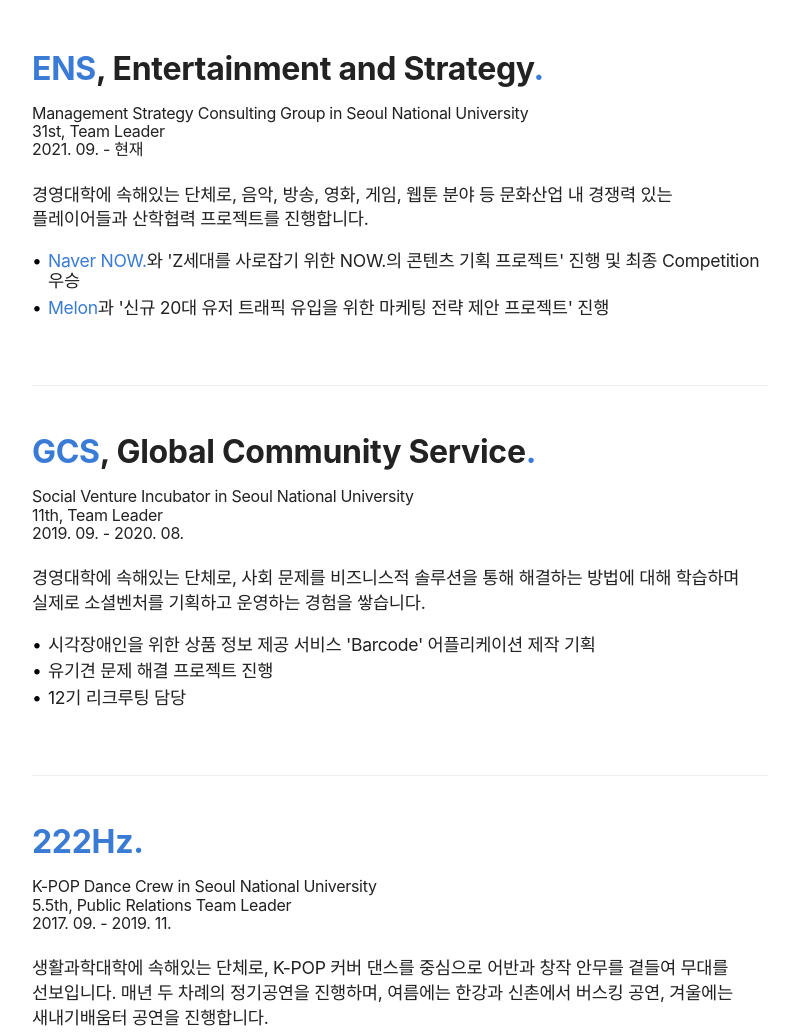
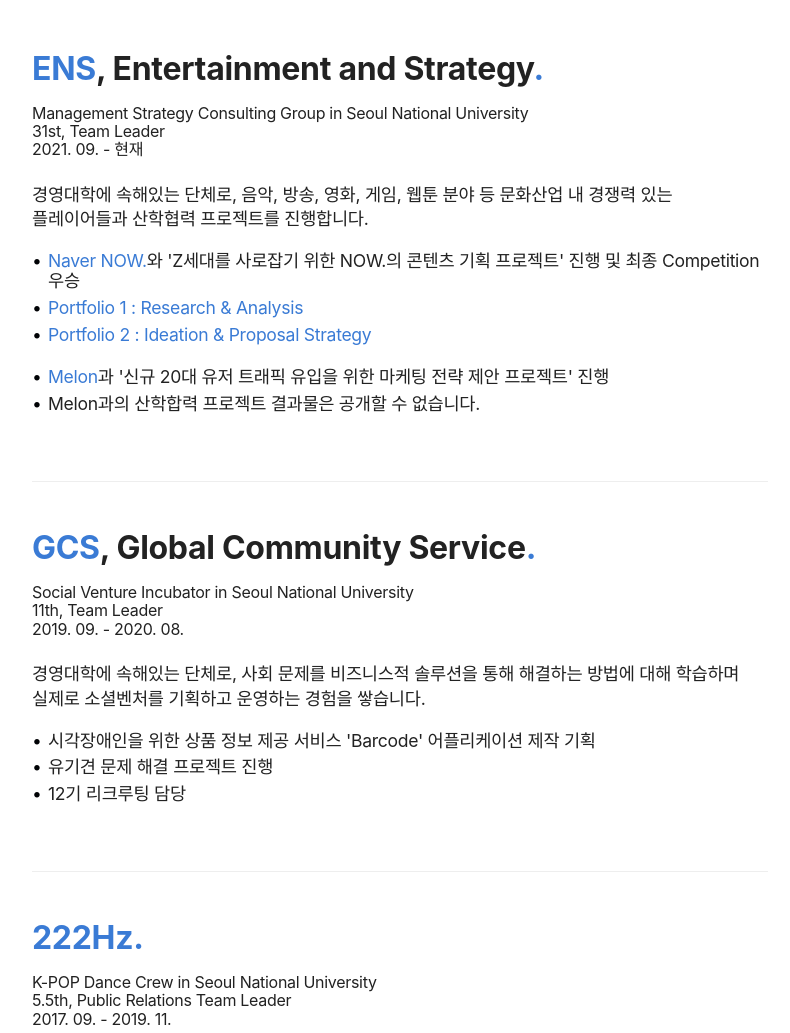
Before and after one commit to youngji-ryou/resume, a plain HTML site: page index.html in a window 1280 px wide. Shown: the part 1838-2871 px from the top of the page, without its empty margins (240-1030 px from the left). Drawn offline with nearby package versions, Linux system fonts and the light colour scheme; a web font is replaced by a local one.

Commit message:
portfolio

```diff
--- a/index.html
+++ b/index.html
@@ -132,9 +132,21 @@
               <li>
                 <a href="https://now.naver.com/player/614" target="_blank">Naver NOW.</a>와 'Z세대를 사로잡기 위한 NOW.의 콘텐츠 기획 프로젝트' 진행 및 최종 Competition 우승<br />
                 </li>
+                <ul>
+                  <li>
+                    <a href="https://kirk.cdkm.com/convert/file/st2ri4szspt1i5f62y028ysm5iezdejm/Now.%201%E1%84%8C%E1%85%AE%E1%84%8E%E1%85%A1%20%E1%84%85%E1%85%B5%E1%84%89%E1%85%A5%E1%84%8E%E1%85%B5%20%E1%84%91%E1%85%A9%E1%84%90%E1%85%B3%E1%84%91%E1%85%A9%E1%86%AF%E1%84%85%E1%85%B5%E1%84%8B%E1%85%A9.html" target="_blank"> Portfolio 1 : Research & Analysis</a>
+                  </li>
+                  <li>
+                    <a href="https://kirk.cdkm.com/convert/file/st2ri4szspt1i5f62y028ysm5iezdejm/Now.%20%E1%84%8E%E1%85%AC%E1%84%8C%E1%85%A9%E1%86%BC%20%E1%84%8F%E1%85%A5%E1%86%B7%E1%84%91%E1%85%B5%E1%84%90%E1%85%B5%E1%84%89%E1%85%A7%E1%86%AB%20%E1%84%91%E1%85%A9%E1%84%90%E1%85%B3%E1%84%91%E1%85%A9%E1%86%AF%E1%84%85%E1%85%B5%E1%84%8B%E1%85%A9.html" target="_blank"> Portfolio 2 : Ideation & Proposal Strategy</a>
+                  </li>
+                </ul>
               <li>
                 <a href="https://www.melon.com/" target="_blank">Melon</a>과 '신규 20대 유저 트래픽 유입을 위한 마케팅 전략 제안 프로젝트' 진행
               </li>
+              <li>
+                Melon과의 산학합력 프로젝트 결과물은 공개할 수 없습니다.
+              </li>
+            </ul>
           </p>
         </div>
         <div class="other">
@@ -342,14 +354,14 @@
             <a href="https://www.linkedin.com/in/youngji-ryou-18990121b/" target="_blank"
               >Linkedin</a>
           </li>
+          <li><a href="https://github.com/youngji-ryou" target="_blank">Github</a>
+          </li>
           <li>
             <a href="https://www.instagram.com/ghost_mouse_/" target="_blank">Instagram</a>
           </li>
           <li>
             <a href="https://www.facebook.com/ghostmouse97/" target="_blank">Facebook</a>
           </li>
-          <li><a href="https://github.com/youngji-ryou" target="_blank">Github</a>
-          </li>
         </ul>
       </section>
     </div>
```
